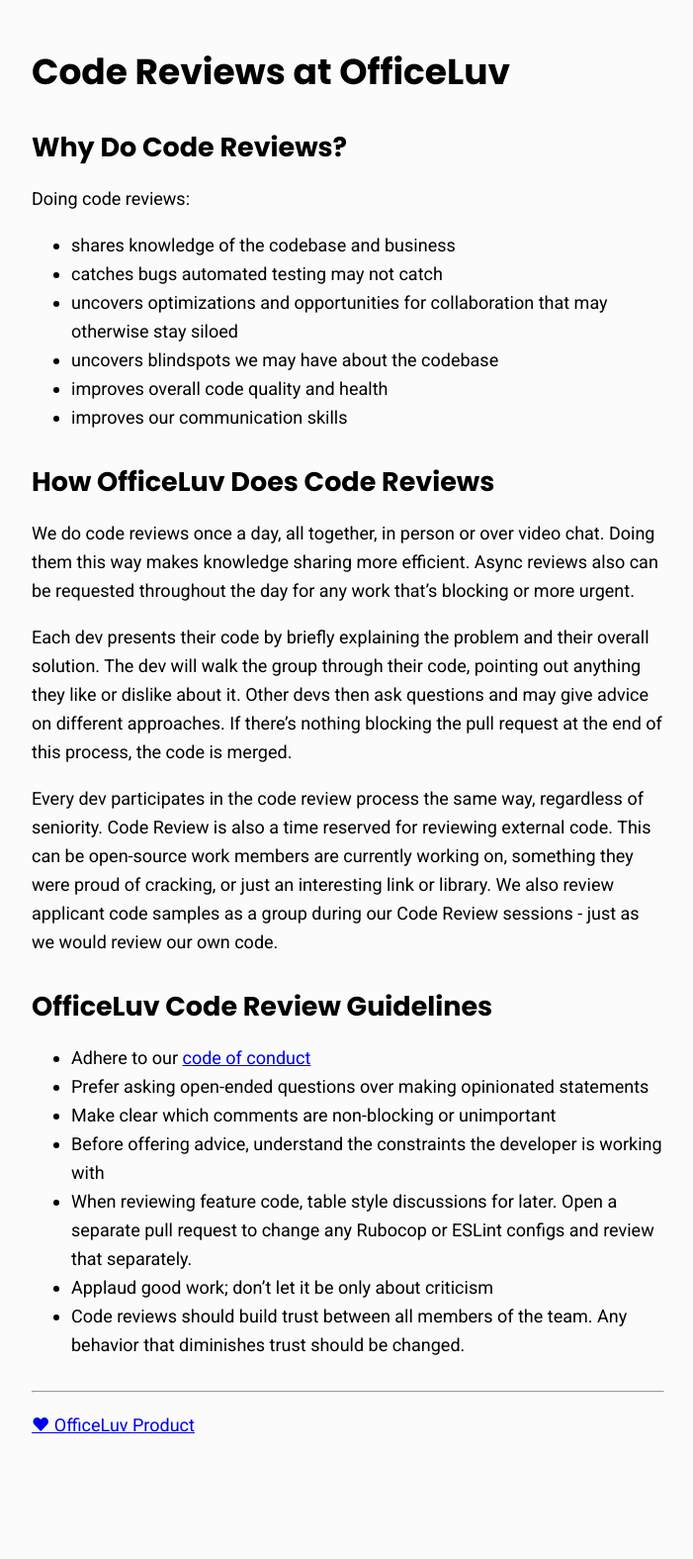
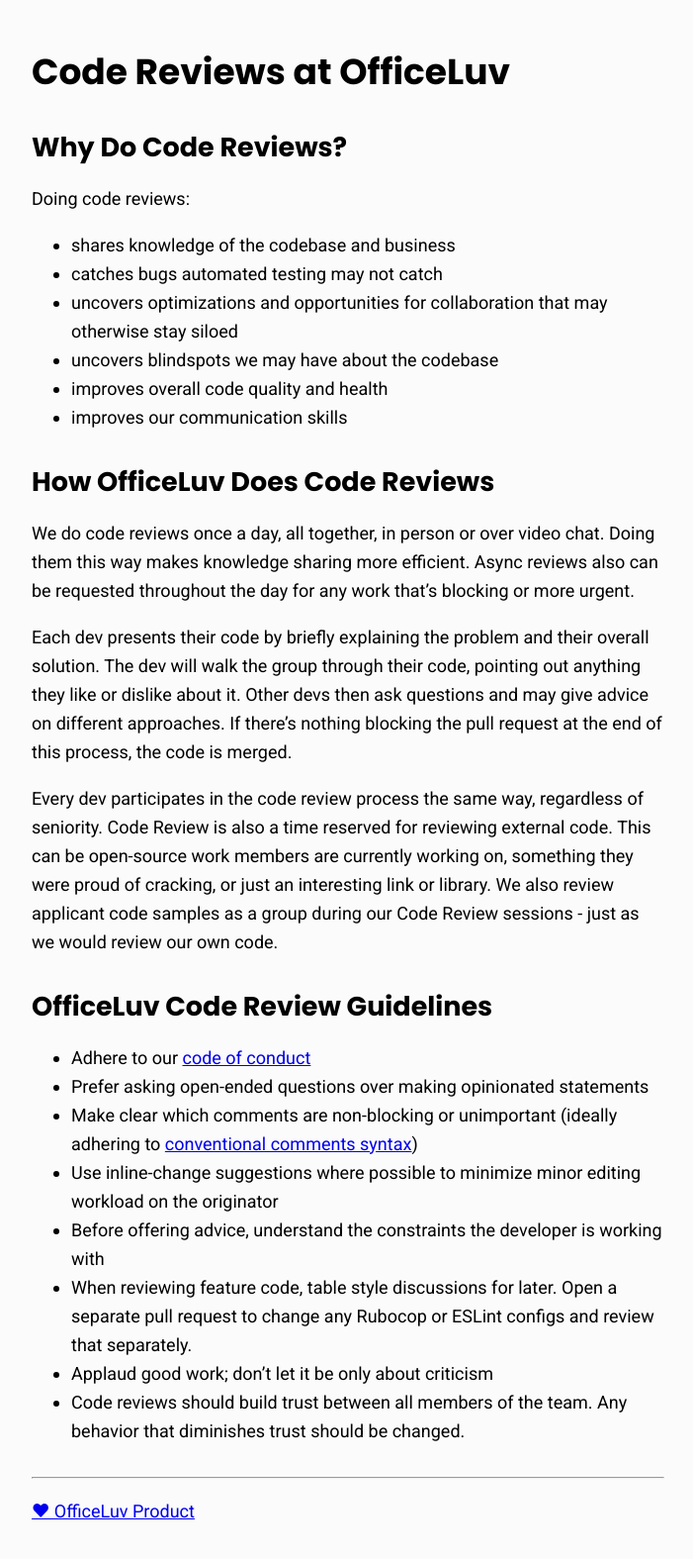
Before and after one commit to officeluv/officeluv.github.io, a Jekyll site: the page built from code-reviews.md, in a window 1280 px wide. Shown: the whole page at 99% size, without its empty margins (288-989 px from the left). Built offline with Jekyll 4.4.1, drawn with Linux system fonts in a browser that asks for light colours; before the commit the page ends 1488 px from its top, so only the background shows below that.

Commit message:
Update code-reviews.md
Co-authored-by: Josh Beckman <josh@joshbeckman.org>

```diff
--- a/code-reviews.md
+++ b/code-reviews.md
@@ -28,7 +28,8 @@
 ## OfficeLuv Code Review Guidelines
 - Adhere to our [code of conduct](/code-of-conduct)
 - Prefer asking open-ended questions over making opinionated statements
-- Make clear which comments are non-blocking or unimportant
+- Make clear which comments are non-blocking or unimportant (ideally adhering to [conventional comments syntax](https://conventionalcomments.org))
+- Use inline-change suggestions where possible to minimize minor editing workload on the originator
 - Before offering advice, understand the constraints the developer is working with
 - When reviewing feature code, table style discussions for later. Open a separate pull request to change any Rubocop or ESLint configs and review that separately.
 - Applaud good work; don't let it be only about criticism
```
